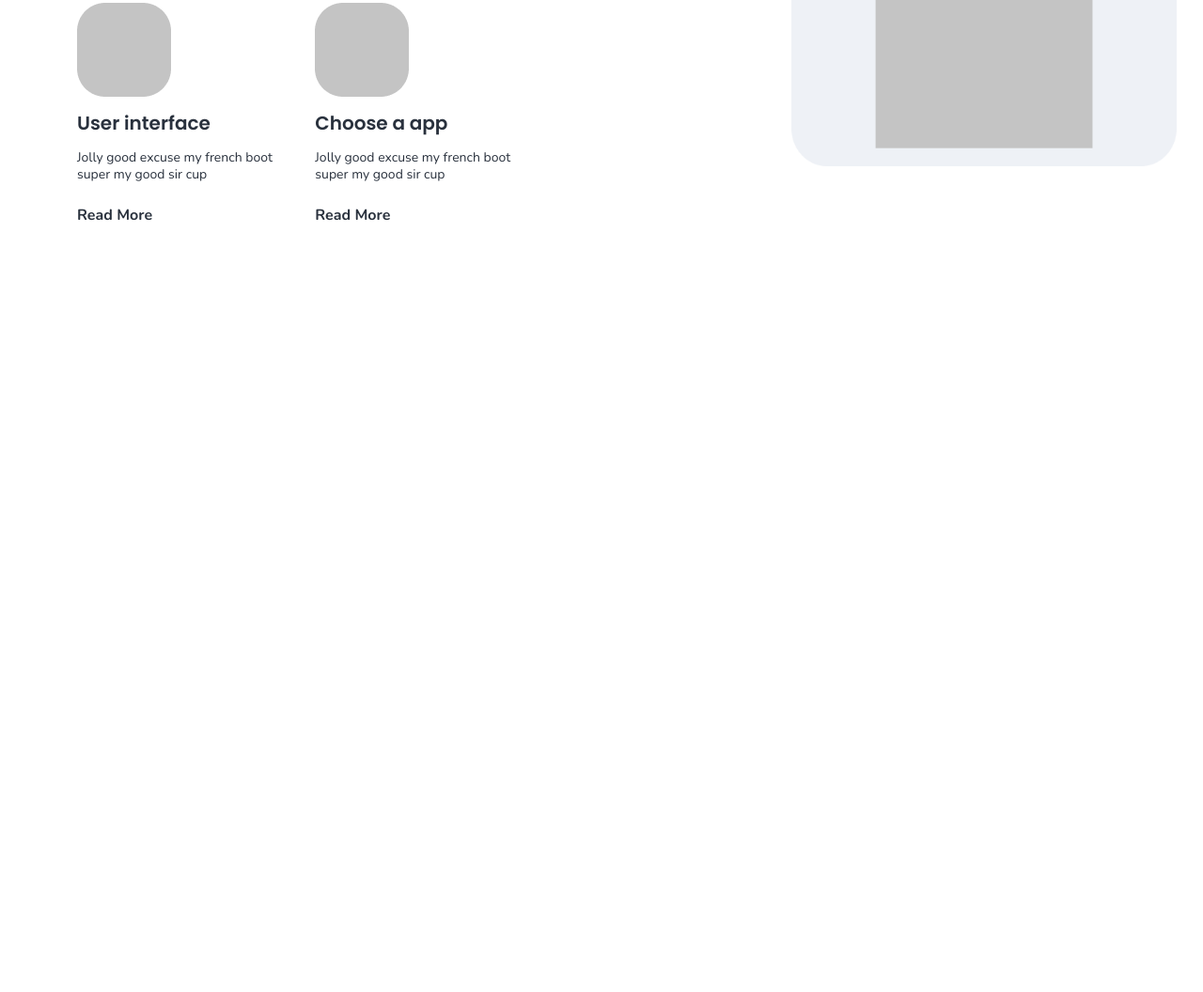
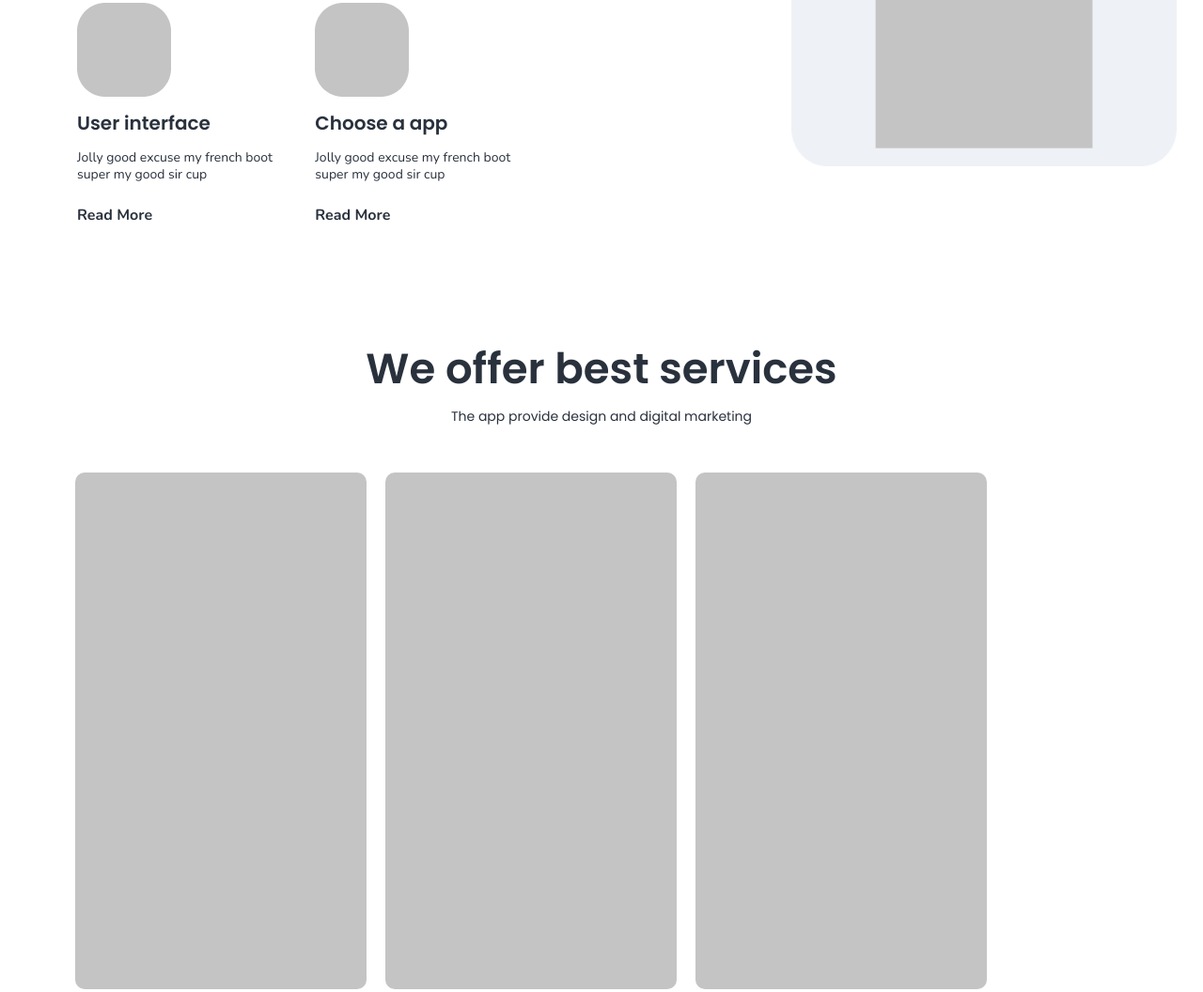
Before and after one commit to TwahidulislamDev/boot-lab-one, a plain HTML site: page index.html in a window 1280 px wide. Shown: the part 2618-3674 px from the top of the page at 94% size. Before the commit the page ends 2929 px from the top, so only its background shows below. Drawn offline with nearby package versions, Linux system fonts and the light colour scheme.

Commit message:
add blank section

```diff
--- a/css/style.css
+++ b/css/style.css
@@ -157,6 +157,7 @@ p {
   line-height: 140%;
   padding-right: 190px;
 }
+
 .commonTitle p {
   font-size: 18px;
   font-weight: 400;
@@ -207,16 +208,45 @@ p {
   font-family: "Nunito", serif;
   color: #8454f5;
 }
-.LaunchItem:hover {
+.LaunchIteShowcaseart:hover {
   -webkit-box-shadow: 0px 0px 20px 0px rgba(242, 242, 242, 1);
   -moz-box-shadow: 0px 0px 20px 0px rgba(242, 242, 242, 1);
   box-shadow: 0px 0px 20px 0px rgba(242, 242, 242, 1);
   cursor: pointer;
 }
 /* LaunchPart Part End  */
+/* Showcaseart Part Start  */
+#showcasPart{
+  padding: 50px 0;
+}
 
-/* Banner Part Start  */
-/* Banner Part End  */
+.commonheadLine h3 {
+  font-size: 45px;
+  font-weight: 600;
+  font-family: "Poppins", serif;
+  color: #29313d;
+  line-height: 140%;
+  text-align: center;
+}
+.commonheadLine p{
+  font-size: 14px;
+  font-weight: 400;
+  font-family: "Poppins", serif;
+  color: #29313d;
+  line-height: 140%;
+  text-align: center;
+  padding-top: 10px;
+}
+.blankBox{
+  width: 310px;
+  height: 550px;
+  background: #C4C4C4;
+  margin: 10px;
+  border-radius: 10px;
+  margin-top: 50px;
+}
+
+/* Showcaseart Part End  */
 
 /* Banner Part Start  */
 /* Banner Part End  */
--- a/index.html
+++ b/index.html
@@ -147,6 +147,7 @@
     <!--  LaunchPart start -->
     <div id="launchPart">
       <div class="container">
+        <!-- Upper Part Start -->
         <div class="row">
           <div class="col-lg-4">
             <div class="leftLowerImg">
@@ -165,7 +166,7 @@
                 </p>
               </div>
             </div>
-            <div class="row mkdu ">
+            <div class="row mkdu">
               <div class="col-lg-4">
                 <div class="LaunchItem">
                   <img src="./images/back1.png" alt="" />
@@ -185,7 +186,9 @@
             </div>
           </div>
         </div>
-        <div class="row mkc" >
+        <!-- Lower Part end  -->
+        <!-- Upper Part Start -->
+        <div class="row mkc">
           <div class="col-lg-8">
             <div class="row leftUpperText">
               <div class="commonTitle">
@@ -196,7 +199,7 @@
                 </p>
               </div>
             </div>
-            <div class="row mkdu ">
+            <div class="row mkdu">
               <div class="col-lg-4">
                 <div class="LaunchItem">
                   <img src="./images/back1.png" alt="" />
@@ -223,9 +226,40 @@
             </div>
           </div>
         </div>
+        <!-- Lower Part end  -->
       </div>
     </div>
     <!--  LaunchPart End -->
+
+    <!-- Showcas Part part start -->
+    <!-- Showcas Part part End -->
+    <div id="showcasPart">
+      <div class="container">
+        <div class="row">
+          <div class="col-lg-6 m-auto ">
+            <div class="commonheadLine">
+              <h3>We offer best services</h3>
+              <p>The app provide design and digital marketing</p>
+            </div>
+          </div>
+        </div>
+        <div class="row">
+          <div class="col-lg-3 blankBox">
+          </div>
+          <div class="col-lg-3 blankBox">
+          </div>
+          <div class="col-lg-3 blankBox">
+          </div>
+          <div class="col-lg-3 blankBox">
+          </div>
+        </div>
+      </div>
+    </div>
+    <!-- Header part start -->
+    <!-- Header part End -->
+
+    <!-- Header part start -->
+    <!-- Header part End -->
 
     <!-- Header part start -->
     <!-- Header part End -->
```
Also changed, not shown: images/blankbox.png (added), images/service 01.png (added), images/service 02.png (added), images/service 03.png (added), images/service 04.png (added).
